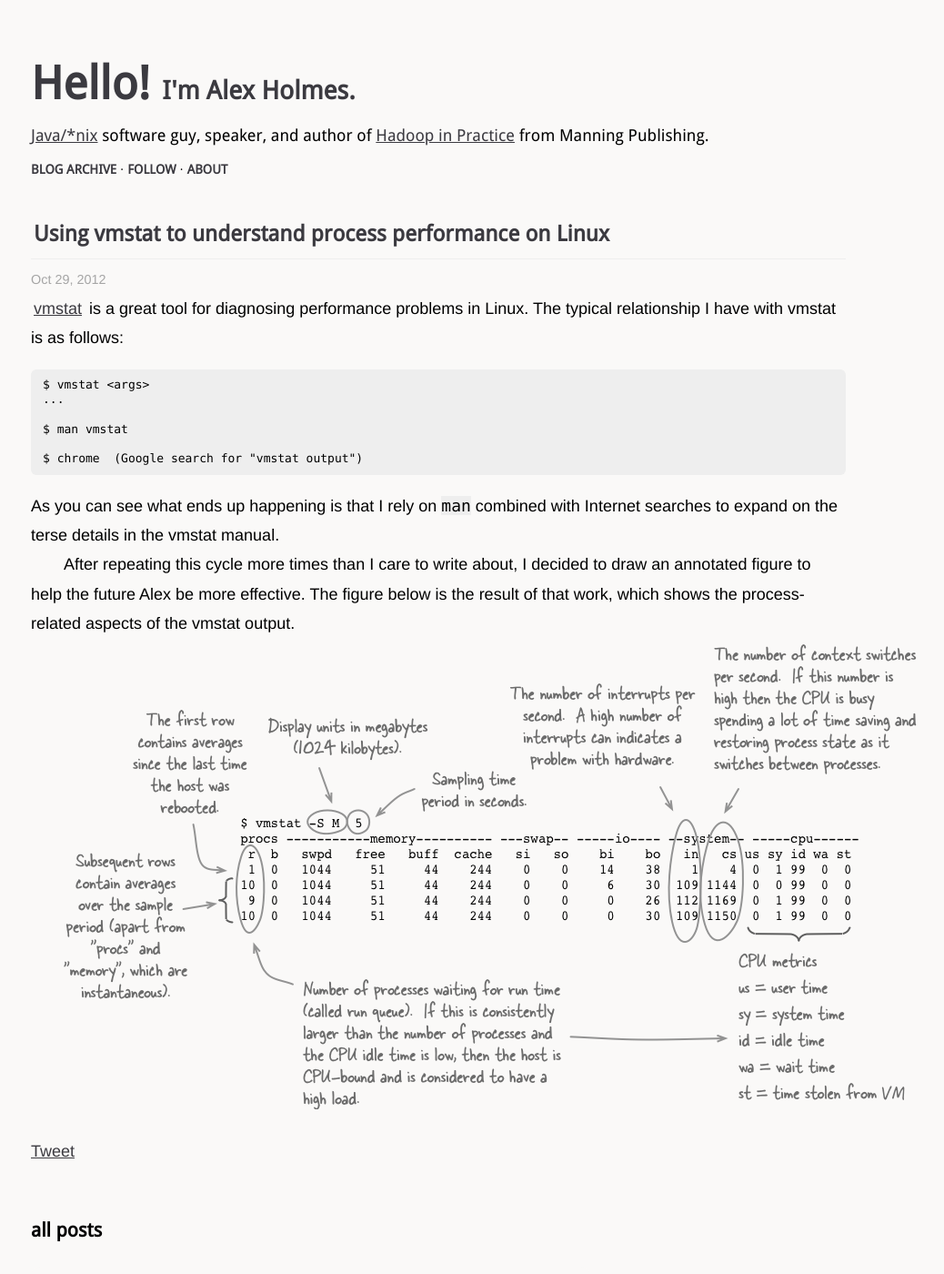
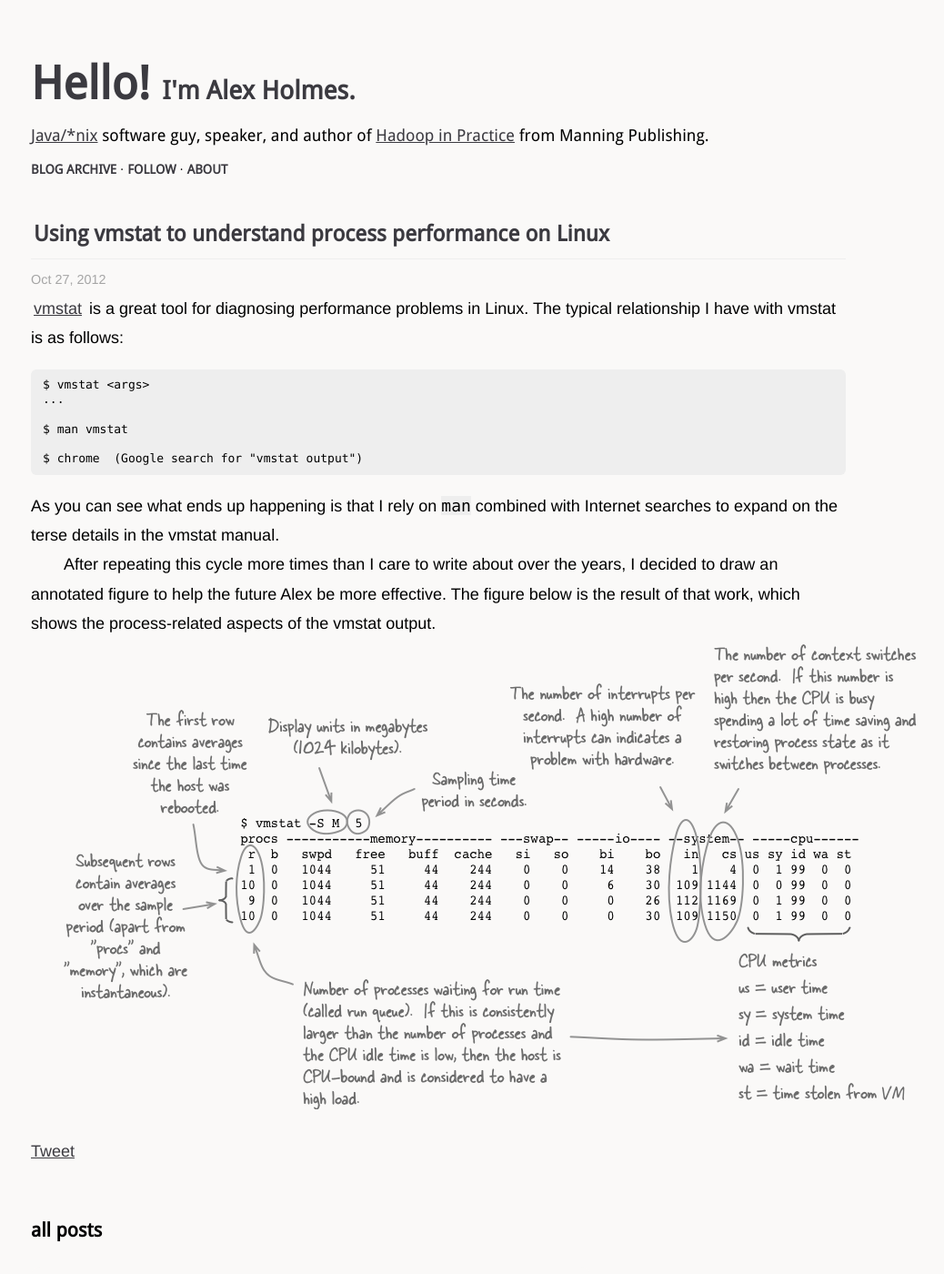
Before and after one commit to alexholmes/blog, a Jekyll site: the page built from _posts/2012-10-27-using-vmstat-to-understand-cpu-behavior.markdown, in a window 1280 px wide and 1400 px high. Shown: the whole window at 91% size, without its empty margins (158-1196 px from the left). Built offline with Jekyll 4.4.1, drawn with Linux system fonts in a browser that asks for light colours; comment, search, counter and statistics services are not loaded; some of the changed text lies outside the part shown.

Commit message:
minor tweaks

```diff
--- a/_posts/2012-10-27-using-vmstat-to-understand-cpu-behavior.markdown
+++ b/_posts/2012-10-27-using-vmstat-to-understand-cpu-behavior.markdown
@@ -1,7 +1,7 @@
 ---
 layout: post
 title: Using vmstat to understand process performance on Linux
-date: 2012-10-29 00:20:00 -05:00
+date: 2012-10-27 00:20:00 -05:00
 categories:
   -- *nix
 ---
@@ -19,7 +19,7 @@ problems in Linux.  The typical relationship I have with vmstat is as follows:
 As you can see what ends up happening is that I rely on `man` combined with Internet searches to expand on the
 terse details in the vmstat manual.
 
-After repeating this cycle more times than I care to write about, I decided to draw an annotated
+After repeating this cycle more times than I care to write about over the years, I decided to draw an annotated
 figure to help the future Alex be more effective. The figure below is the result of that work,
 which shows the process-related aspects of the vmstat output.
 
```
